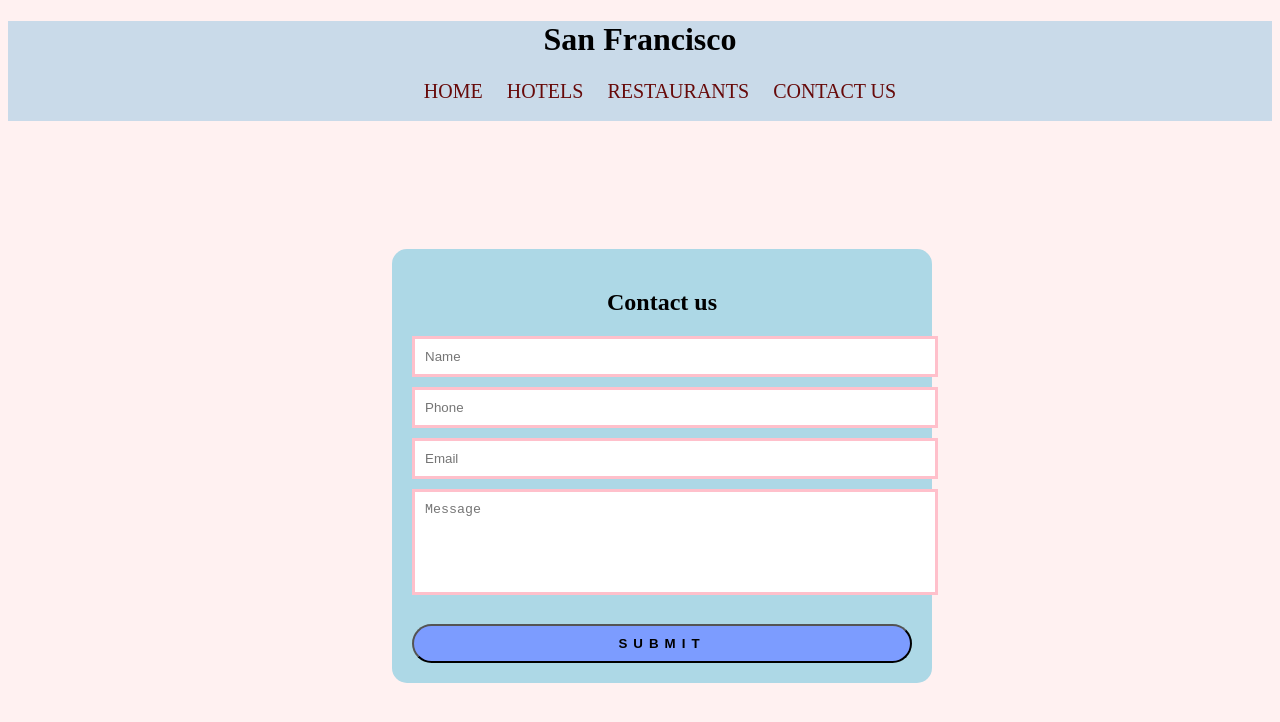
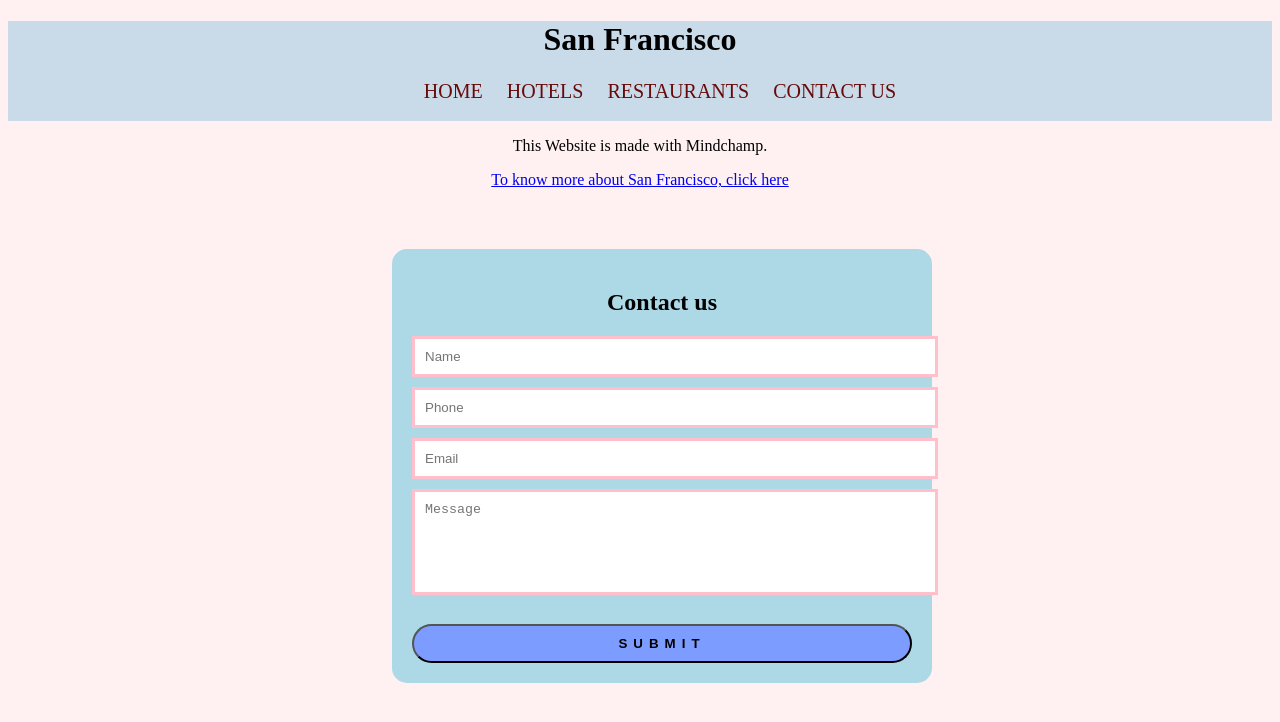
Before and after one commit to AnvayDiyanMinz/Website2, a plain HTML site: page ContactUs.HTML in a window 1280 px wide. Drawn offline with Linux system fonts and the light colour scheme.

Commit message:
Update ContactUs.HTML

```diff
--- a/ContactUs.HTML
+++ b/ContactUs.HTML
@@ -145,5 +145,11 @@ return true;
 <div id="errormessage"></div>
 </form>
 </div>
+
+<footer>
+<p>This Website is made with Mindchamp.</p>
+<a href="https://www.nationalgeographic.com/travel/article/fast-facts-1">To know more about San Francisco, click here</a>
+</footer>
+</center>
 </body>
 </html>
```
